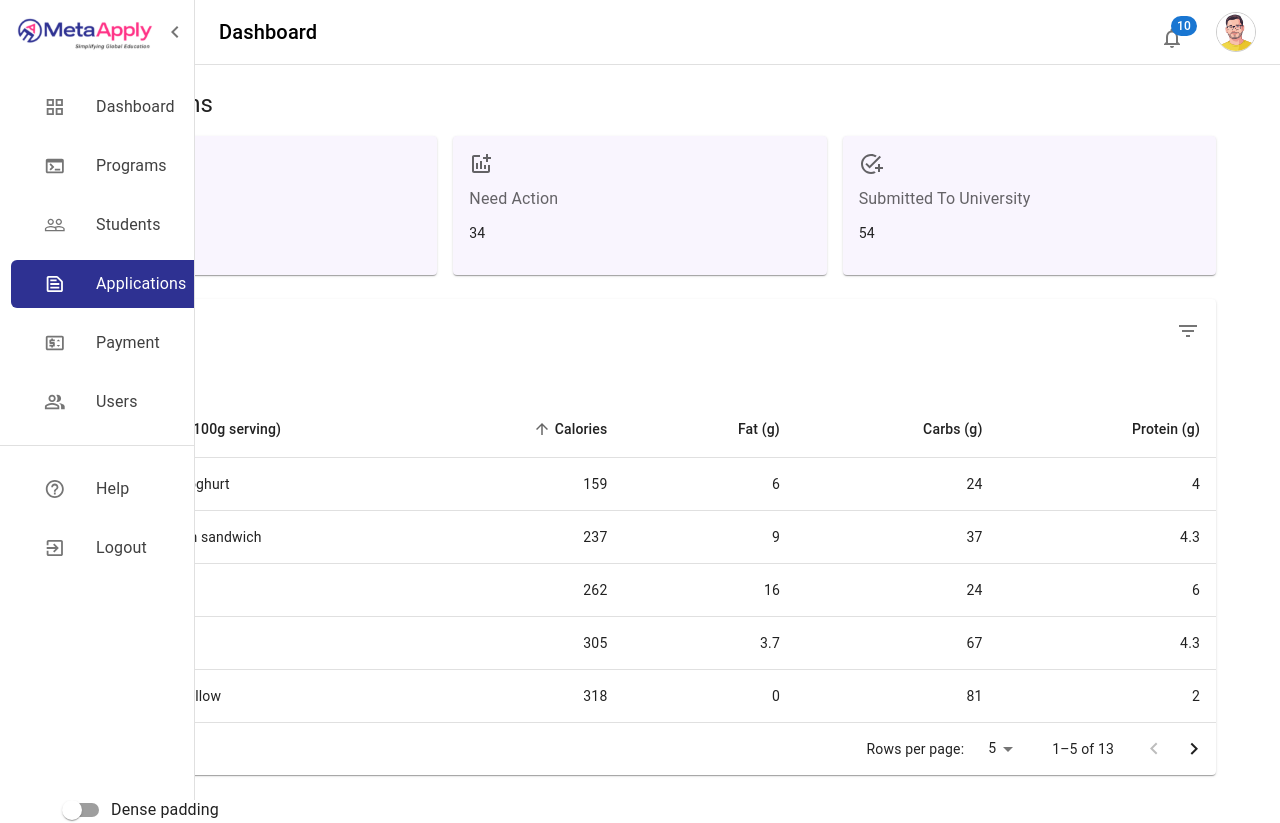
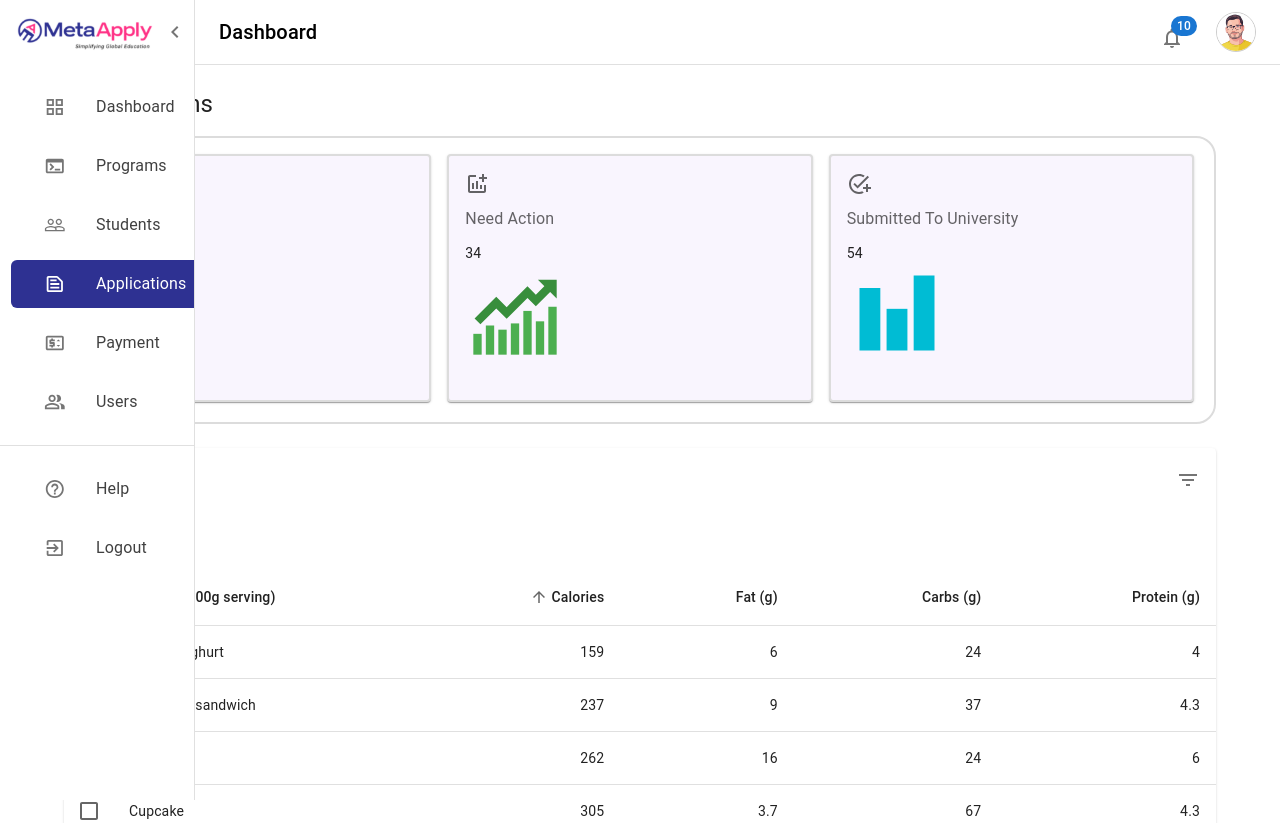
Before and after one commit to HimaniNegi/NextJs_Project, a Next.js app: page /applications in a window 1280 px wide. Shown: the top 823 px of the page. Built offline with nearby package versions, Linux system fonts and the light colour scheme.

Commit message:
implement grap in program

```diff
--- a/package.json
+++ b/package.json
@@ -13,11 +13,13 @@
     "@emotion/styled": "^11.11.0",
     "@mui/icons-material": "^5.14.3",
     "@mui/material": "^5.14.3",
+    "chart.js": "^4.3.3",
     "eslint": "8.46.0",
     "eslint-config-next": "13.4.12",
     "next": "^13.4.12",
     "next-themes": "^0.2.1",
     "react": "^18.2.0",
-    "react-dom": "^18.2.0"
+    "react-dom": "^18.2.0",
+    "react-icons": "^4.10.1"
   }
 }
--- a/src/app/program/page.jsx
+++ b/src/app/program/page.jsx
@@ -1,11 +1,13 @@
 import { Container } from "@mui/material";
 import React from "react";
+import Home from "@/components/barChartHome"
+
 
 const page = () => {
   return (
     <>
       <Container className="modify_container">
-        <h1>Programs content</h1>
+      <Home/>
       </Container>
     </>
   );
--- a/src/components/myStyle.css
+++ b/src/components/myStyle.css
@@ -9,6 +9,19 @@
     display: flex;
     justify-content: center;
     align-items: center;
+}
+
+.card_list{
+    border: 2px solid gainsboro;
+    padding-bottom: 20px;
+    border-radius: 20px;
+    padding-right: 20px;
+}
+
+.card_list_box{
+    border: 2px solid gainsboro;
+    border-radius: 20px;
+
 }
 
 .sidebar_listing.active {
@@ -64,3 +77,17 @@
     height: 100vh;
     overflow-y: scroll;
 }
+
+.chart-container {
+    width: 900px;
+    height:600px
+ }
+
+ .icons_size{
+    font-size: 100px;
+ }
+
+ .icons_size_table{
+    margin-left: 15px;
+    font-size: 50px;
+ }
--- a/src/components/tables.jsx
+++ b/src/components/tables.jsx
@@ -23,6 +23,7 @@ import DeleteIcon from '@mui/icons-material/Delete';
 import FilterListIcon from '@mui/icons-material/FilterList';
 import { visuallyHidden } from '@mui/utils';
 import { Button } from '@mui/material';
+import { FcDownload} from "react-icons/fc";
 
 function createData(name, calories, fat, carbs, protein) {
   return {
@@ -143,7 +144,8 @@ function EnhancedTableHead(props) {
 
   return (
     <TableHead>
-       <Button onClick={handleExport}>Export </Button>
+      <FcDownload onClick={handleExport} className='icons_size_table'/>
+       {/* <Button onClick={handleExport}>FcDownload </Button> */}
       <TableRow>
         <TableCell padding="checkbox">
           <Checkbox
--- a/src/components/tabs.jsx
+++ b/src/components/tabs.jsx
@@ -14,10 +14,11 @@ import CardContent from '@mui/material/CardContent';
 import Button from '@mui/material/Button';
 // import Typography from '@mui/material/Typography';
 import AddPhotoAlternateTwoToneIcon from '@mui/icons-material/AddPhotoAlternateTwoTone';
+import { FcBearish,FcBullish,FcBarChart } from "react-icons/fc";
 import AddchartTwoToneIcon from '@mui/icons-material/AddchartTwoTone';
 import AddTaskTwoToneIcon from '@mui/icons-material/AddTaskTwoTone';
-import BasicTables from '@/components/newtable';
-
+import BasicTables from '@/components/newtable'
+import ".//myStyle.css";
 
 
 export default function BasicTabs() {
@@ -31,14 +32,14 @@ export default function BasicTabs() {
 
   return (
     <>
-    <Typography variant='h5' sx={{p:2}}>Applications</Typography>
+    <Typography variant='h5' sx={{p:2 ,mb:2}}>Applications</Typography>
     <Box sx={{ width: '100%' }}>
           <Box sx={{ flexGrow: 1 }}>
-              <Grid container spacing={2}>
+              <Grid container spacing={2} className='card_list'>
 
                   <Grid item xs={4} md={4}>
                       {/* <Item>xs=6 md=8</Item> */}
-                      <Card sx={{ minWidth: 275 }} style={{ background: '#f9f5fe' }} onClick={() => handleCardClick('addPhoto')}>
+                      <Card className='card_list_box' sx={{ minWidth: 275 }} style={{ background: '#f9f5fe' }} onClick={() => handleCardClick('addPhoto')}>
                           <CardContent>
                               <Typography sx={{ fontSize: 14 }} color="text.secondary" gutterBottom>
                                   <AddPhotoAlternateTwoToneIcon />
@@ -52,6 +53,9 @@ export default function BasicTabs() {
                               <Typography variant="body2">
                                   12
                               </Typography>
+                              <Typography variant="body2">
+                                  <FcBearish className='icons_size'/>
+                              </Typography>
                           </CardContent>
                           <CardActions>
 
@@ -61,7 +65,7 @@ export default function BasicTabs() {
                   </Grid>
                   <Grid item xs={4} md={4}>
                       {/* <Item>xs=6 md=8</Item> */}
-                      <Card sx={{ minWidth: 275 }} style={{ background: '#f9f5fe' }} onClick={() => handleCardClick('addChart')} value={activeCard}>
+                      <Card className='card_list_box' sx={{ minWidth: 275 }} style={{ background: '#f9f5fe' }} onClick={() => handleCardClick('addChart')} value={activeCard}>
                           <CardContent>
                               <Typography sx={{ fontSize: 14 }} color="text.secondary" gutterBottom>
                                   <AddchartTwoToneIcon onClick={() => handleCardClick('addChart')} />
@@ -75,6 +79,9 @@ export default function BasicTabs() {
                               <Typography variant="body2">
                                   34
                               </Typography>
+                              <Typography variant="body2">
+                                  <FcBullish className='icons_size'/>
+                              </Typography>
                           </CardContent>
                           <CardActions>
 
@@ -84,7 +91,7 @@ export default function BasicTabs() {
                   </Grid>
                   <Grid item xs={4} md={4}>
                       {/* <Item>xs=6 md=8</Item> */}
-                      <Card sx={{ minWidth: 275 }} style={{ background: '#f9f5fe' }} onClick={() => handleCardClick('addTask')} value={activeCard}>
+                      <Card className='card_list_box' sx={{ minWidth: 275 }} style={{ background: '#f9f5fe' }} onClick={() => handleCardClick('addTask')} value={activeCard}>
                           <CardContent>
                               <Typography sx={{ fontSize: 14 }} color="text.secondary" gutterBottom>
                                   <AddTaskTwoToneIcon />
@@ -97,6 +104,9 @@ export default function BasicTabs() {
                               </Typography>
                               <Typography variant="body2">
                                   54
+                              </Typography>
+                              <Typography variant="body2">
+                                  <FcBarChart className='icons_size'/>
                               </Typography>
                           </CardContent>
                           <CardActions>
```
Also changed, not shown: src/components/barChart.jsx (added, +31 -0 lines), src/components/barChartHome.jsx (added, +42 -0 lines), 1 other file (tests, documents, lock files or other folders).
